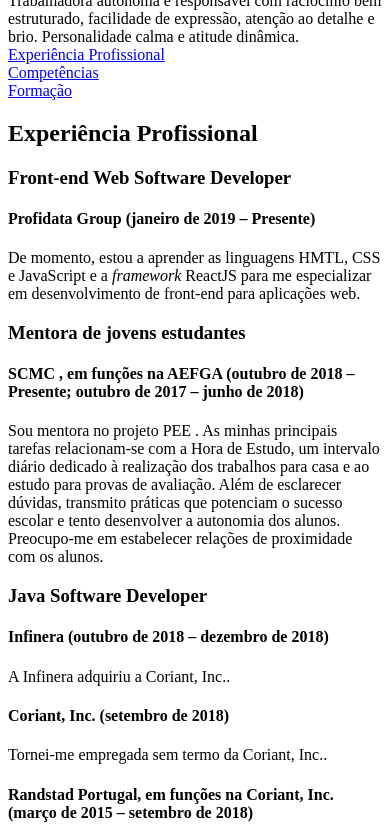
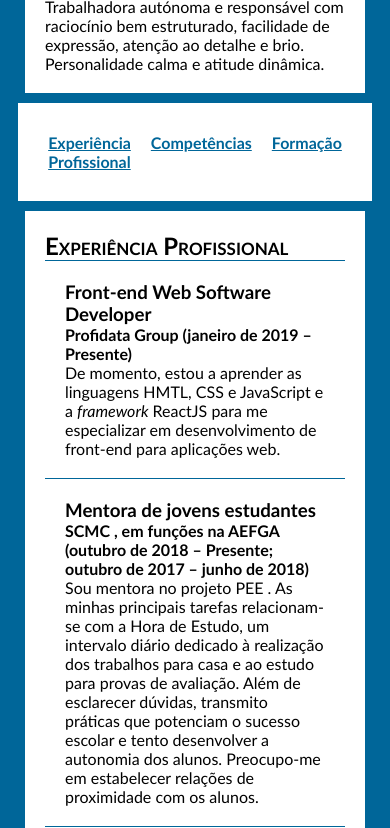
Before and after one commit to EvaGomes/EvaGomes.github.io, a plain HTML site: page index.html in a window 390 px wide. Shown: the part 106-934 px from the top of the page. Drawn offline with Linux system fonts and the light colour scheme.

Commit message:
Added kinda-responsive style using CSS file.

```diff
--- a/index.html
+++ b/index.html
@@ -4,6 +4,7 @@
 <head>
     <title>CV Eva Gomes</title>
     <meta charset="UTF-8"/>
+    <link rel="stylesheet" href="style.css"/>
 </head>
 
 <body>
--- /dev/null
+++ b/style.css
@@ -0,0 +1,58 @@
+* {
+    font-family: Calibri, serif;
+    margin: 0;
+}
+body {
+    background: #069;
+    display: flex;
+    flex-direction: column;
+    align-items: center;
+    padding: 20px;
+}
+
+header, nav, article {
+    background: white;
+    border: 5px solid #069;
+    padding: 20px;
+}
+
+nav {
+    display: flex;
+    justify-content: center;
+}
+nav>div {
+    margin: 10px;
+}
+nav a:link {
+    color: #069;
+    font-weight: bold;
+}
+
+h1, h2 {
+    font-variant: small-caps;
+}
+section {
+    border-top: 1px solid #069;
+    /*padding-left: 10px;*/
+    /*padding-right: 10px;*/
+    /*padding-top: 20px;*/
+    /*padding-bottom: 20px;*/
+    padding: 20px;
+
+}
+ul {
+    padding-left: 30px;
+    list-style-position: outside;
+}
+li {
+    padding-top: 5px;
+}
+ul>ul>li {
+    list-style-type: '▪  ';
+}
+
+@media screen and (min-width:800px) {
+    header, nav, article {
+        width: 800px;
+    }
+}
```
